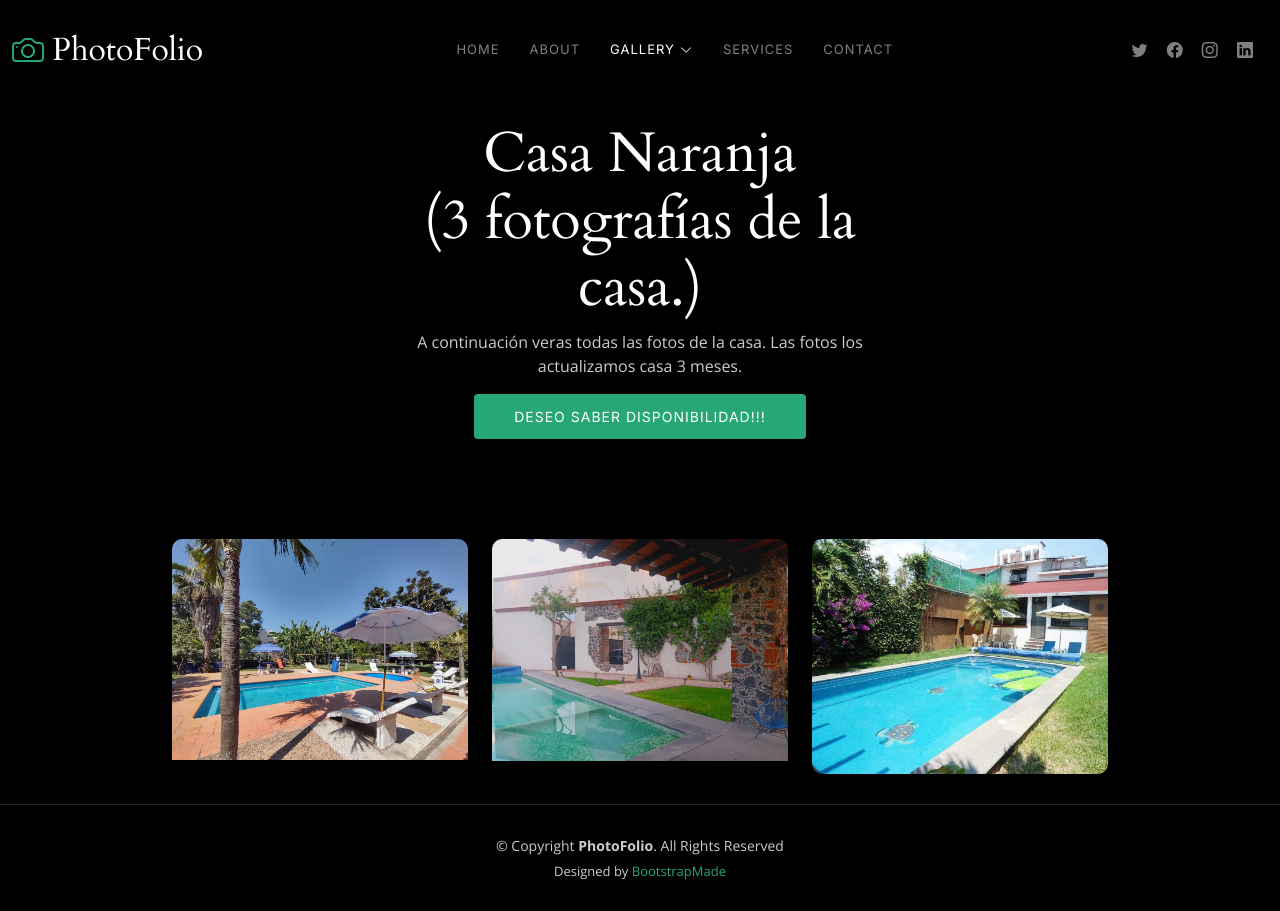
After one commit to valeriomartinezmarco/casas, a PHP site: page /gallery_casa_naranja.php in a window 1280 px wide. The commit adds this page. Run offline with PHP 8.4, Linux system fonts and the light colour scheme.

Commit message:
fotos casa naranja

```diff
--- a/casa_naranja.php
+++ b/casa_naranja.php
@@ -216,7 +216,7 @@
                 <li><strong>Administrador</strong> <span>Marco</span></li>
                 <li><strong>Fecha de Fotos</strong> <span>01 March, 2022</span></li>
                 <li><strong>Fotos de la casa</strong> <a href="#">www.example.com</a></li>
-                <li><a href="#" class="btn-visit align-self-start">Visita la Pagina</a></li>
+                <li><a href="gallery_casa_naranja.php" class="btn-visit align-self-start">Fotos de la casa.</a></li>
               </ul>
             </div>
           </div>
--- /dev/null
+++ b/gallery_casa_naranja.php
@@ -0,0 +1,202 @@
+<!DOCTYPE html>
+<html lang="en">
+
+<head>
+  <meta charset="utf-8">
+  <meta content="width=device-width, initial-scale=1.0" name="viewport">
+
+  <title>PhotoFolio Bootstrap Template - Gallery</title>
+  <meta content="" name="description">
+  <meta content="" name="keywords">
+
+  <!-- Favicons -->
+  <link href="assets/img/favicon.png" rel="icon">
+  <link href="assets/img/apple-touch-icon.png" rel="apple-touch-icon">
+
+  <!-- Google Fonts -->
+  <link rel="preconnect" href="https://fonts.googleapis.com">
+  <link rel="preconnect" href="https://fonts.gstatic.com" crossorigin>
+  <link href="https://fonts.googleapis.com/css2?family=Open+Sans:ital,wght@0,300;0,400;0,500;0,600;0,700;1,300;1,400;1,600;1,700&family=Inter:ital,wght@0,300;0,400;0,500;0,600;0,700;1,300;1,400;1,500;1,600;1,700&family=Cardo:ital,wght@0,400;0,700;1,400&display=swap" rel="stylesheet">
+
+  <!-- Vendor CSS Files -->
+  <link href="assets/vendor/bootstrap/css/bootstrap.min.css" rel="stylesheet">
+  <link href="assets/vendor/bootstrap-icons/bootstrap-icons.css" rel="stylesheet">
+  <link href="assets/vendor/swiper/swiper-bundle.min.css" rel="stylesheet">
+  <link href="assets/vendor/glightbox/css/glightbox.min.css" rel="stylesheet">
+  <link href="assets/vendor/aos/aos.css" rel="stylesheet">
+
+  <!-- Template Main CSS File -->
+  <link href="assets/css/main.css" rel="stylesheet">
+
+  <!-- =======================================================
+  * Template Name: PhotoFolio
+  * Updated: May 30 2023 with Bootstrap v5.3.0
+  * Template URL: https://bootstrapmade.com/photofolio-bootstrap-photography-website-template/
+  * Author: BootstrapMade.com
+  * License: https://bootstrapmade.com/license/
+  ======================================================== -->
+</head>
+
+<body>
+
+  <!-- ======= Header ======= -->
+  <header id="header" class="header d-flex align-items-center fixed-top">
+    <div class="container-fluid d-flex align-items-center justify-content-between">
+
+      <a href="index.html" class="logo d-flex align-items-center  me-auto me-lg-0">
+        <!-- Uncomment the line below if you also wish to use an image logo -->
+        <!-- <img src="assets/img/logo.png" alt=""> -->
+        <i class="bi bi-camera"></i>
+        <h1>PhotoFolio</h1>
+      </a>
+
+      <nav id="navbar" class="navbar">
+        <ul>
+          <li><a href="index.html">Home</a></li>
+          <li><a href="about.html">About</a></li>
+          <li class="dropdown"><a href="#" class="active"><span>Gallery</span> <i class="bi bi-chevron-down dropdown-indicator"></i></a>
+            <ul>
+              <li><a href="gallery.html">Nature</a></li>
+              <li><a href="gallery.html">People</a></li>
+              <li><a href="gallery.html">Architecture</a></li>
+              <li><a href="gallery.html">Animals</a></li>
+              <li><a href="gallery.html">Sports</a></li>
+              <li><a href="gallery.html">Travel</a></li>
+              <li class="dropdown"><a href="#"><span>Sub Menu</span> <i class="bi bi-chevron-down dropdown-indicator"></i></a>
+                <ul>
+                  <li><a href="#">Sub Menu 1</a></li>
+                  <li><a href="#">Sub Menu 2</a></li>
+                  <li><a href="#">Sub Menu 3</a></li>
+                </ul>
+              </li>
+            </ul>
+          </li>
+          <li><a href="services.html">Services</a></li>
+          <li><a href="contact.html">Contact</a></li>
+        </ul>
+      </nav><!-- .navbar -->
+
+      <div class="header-social-links">
+        <a href="#" class="twitter"><i class="bi bi-twitter"></i></a>
+        <a href="#" class="facebook"><i class="bi bi-facebook"></i></a>
+        <a href="#" class="instagram"><i class="bi bi-instagram"></i></a>
+        <a href="#" class="linkedin"><i class="bi bi-linkedin"></i></i></a>
+      </div>
+      <i class="mobile-nav-toggle mobile-nav-show bi bi-list"></i>
+      <i class="mobile-nav-toggle mobile-nav-hide d-none bi bi-x"></i>
+
+    </div>
+  </header><!-- End Header -->
+
+  <main id="main" data-aos="fade" data-aos-delay="1500">
+
+    <!-- ======= End Page Header ======= -->
+    <div class="page-header d-flex align-items-center">
+      <div class="container position-relative">
+        <div class="row d-flex justify-content-center">
+          <div class="col-lg-6 text-center">
+            <?php
+            $count=0;
+            $directory = "assets/img/gallery/casa_naranja/all_photo/";
+            $dirint = dir($directory);
+          while (($archivo = $dirint->read()) != false)
+          {
+              if (strpos($archivo,'jpg') || strpos($archivo,'jpeg')){
+                  $image = $directory. $archivo;
+                  $count=$count+1;
+              }
+          }
+          $dirint->close();
+          ?>
+            <h2>
+              Casa Naranja <br>
+              (<?= $count;?> fotografías de la casa.)
+
+            </h2>
+            <p>A continuación veras todas las fotos de la casa. Las fotos los actualizamos casa 3 meses.</p>
+
+            <a class="cta-btn" href="contact.html">Deseo saber disponibilidad!!!</a>
+
+          </div>
+        </div>
+      </div>
+    </div><!-- End Page Header -->
+
+    <!-- ======= Gallery Section ======= -->
+    <section id="gallery" class="gallery">
+      <div class="container-fluid">
+
+        <div class="row gy-4 justify-content-center">
+
+
+          <?php
+          $directory = "assets/img/gallery/casa_naranja/all_photo/";
+          $dirint = dir($directory);
+          while (($archivo = $dirint->read()) != false)
+          {
+              if (strpos($archivo,'jpg') || strpos($archivo,'jpeg')){
+                  $image = $directory. $archivo;
+                  ?>
+
+                      <div class="col-xl-3 col-lg-4 col-md-6">
+                        <div class="gallery-item h-100">
+                          <img src="<?= $image;?>" class="img-fluid" alt="">
+                          <div class="gallery-links d-flex align-items-center justify-content-center">
+                            <a href="<?= $image;?>" title="Gallery 16" class="glightbox preview-link"><i class="bi bi-arrows-angle-expand"></i></a>
+                            <a href="<?= $image;?>" class="details-link"><i class="bi bi-link-45deg"></i></a>
+                          </div>
+                        </div>
+                      </div><!-- End Gallery Item -->
+
+
+                  <?Php
+              }
+          }
+          $dirint->close();
+
+    ?>
+
+
+
+        </div>
+
+      </div>
+    </section><!-- End Gallery Section -->
+
+  </main><!-- End #main -->
+
+  <!-- ======= Footer ======= -->
+  <footer id="footer" class="footer">
+    <div class="container">
+      <div class="copyright">
+        &copy; Copyright <strong><span>PhotoFolio</span></strong>. All Rights Reserved
+      </div>
+      <div class="credits">
+        <!-- All the links in the footer should remain intact. -->
+        <!-- You can delete the links only if you purchased the pro version. -->
+        <!-- Licensing information: https://bootstrapmade.com/license/ -->
+        <!-- Purchase the pro version with working PHP/AJAX contact form: https://bootstrapmade.com/photofolio-bootstrap-photography-website-template/ -->
+        Designed by <a href="https://bootstrapmade.com/">BootstrapMade</a>
+      </div>
+    </div>
+  </footer><!-- End Footer -->
+
+  <a href="#" class="scroll-top d-flex align-items-center justify-content-center"><i class="bi bi-arrow-up-short"></i></a>
+
+  <div id="preloader">
+    <div class="line"></div>
+  </div>
+
+  <!-- Vendor JS Files -->
+  <script src="assets/vendor/bootstrap/js/bootstrap.bundle.min.js"></script>
+  <script src="assets/vendor/swiper/swiper-bundle.min.js"></script>
+  <script src="assets/vendor/glightbox/js/glightbox.min.js"></script>
+  <script src="assets/vendor/aos/aos.js"></script>
+  <script src="assets/vendor/php-email-form/validate.js"></script>
+
+  <!-- Template Main JS File -->
+  <script src="assets/js/main.js"></script>
+
+</body>
+
+</html>
```
Also changed, not shown: assets/img/gallery/casa_naranja/all_photo/gallery-4.jpg (added), assets/img/gallery/casa_naranja/all_photo/gallery-6.jpg (added), assets/img/gallery/casa_naranja/all_photo/gallery-7.jpg (added), 4 other files.
